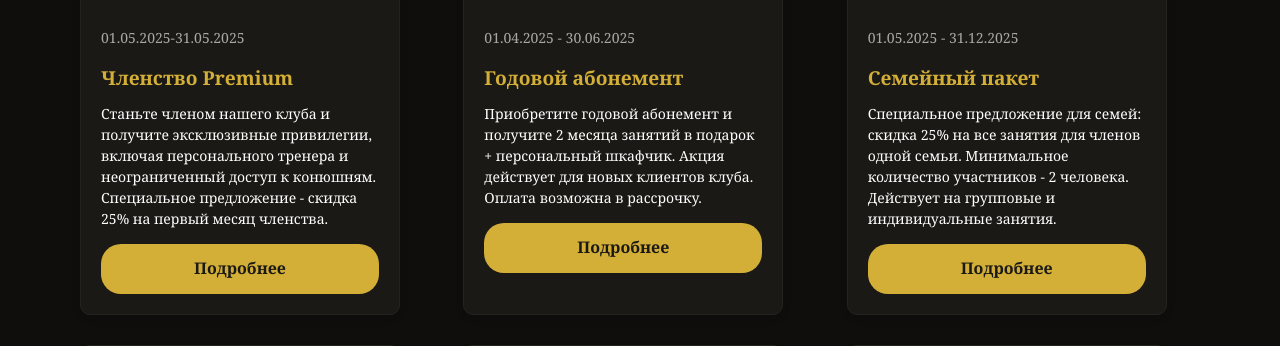
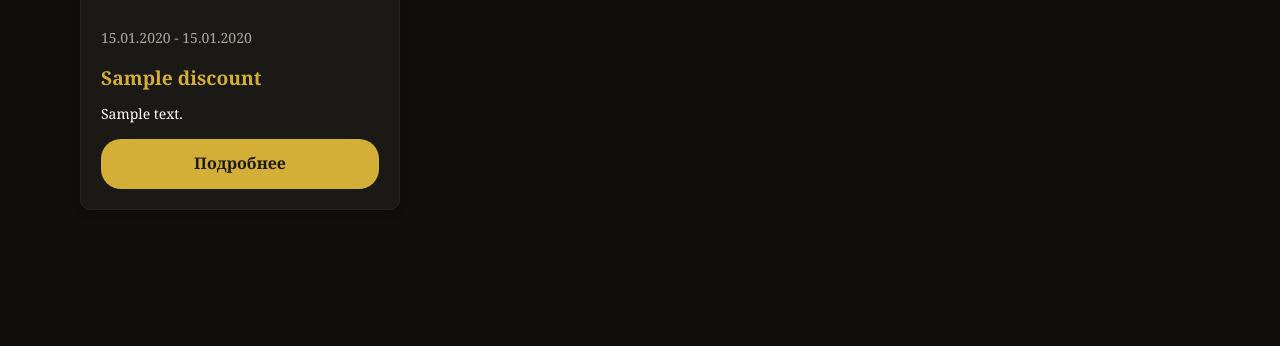
Before and after one commit to Gopi-o/equites, a PHP site: page /pages/discount.php in a window 1280 px wide. Shown: the part 486-832 px from the top of the page. Run offline with PHP 8.4, Linux system fonts and the light colour scheme; tables that the repository leaves empty or names only in its code hold one stand-in row (values such as "Sample post"); grey boxes marked "Sample" are stand-in pictures.

Commit message:
вывела акции и новинки

```diff
--- a/function.php
+++ b/function.php
@@ -4,8 +4,8 @@
         $driver = 'mysql';
         $host = 'equites';
         $db_name = 'equites';
-        $db_user = 'root';
-        $db_password = '';
+        $db_user = 'mysql';
+        $db_password = 'mysql';
         $charset = 'utf8mb4';
 
         $options = [
@@ -67,4 +67,18 @@
     $sql = "SELECT id, name, country, logo, more FROM brands ORDER BY id ASC";
     return query($sql);
     }
+
+    function getDiscounts() {
+    $sql = "SELECT discount_id, title, description, start_date, end_date, image_url
+            FROM discount
+            ORDER BY start_date DESC";
+    return query($sql);
+    }
+
+    function getNovelties() {
+    $sql = "SELECT id, title, description, date, link_text, link_url
+            FROM novelties
+            ORDER BY date DESC";
+    return query($sql);
+    }
 ?>
--- a/pages/discount.php
+++ b/pages/discount.php
@@ -1,93 +1,30 @@
 <?php include($_SERVER['DOCUMENT_ROOT'] . '/pages/template/main/header.php')?>
-
-
 
     <div class="wrapper">
         <div class="container">
-
             <div class="content">
                 <div class="discount_block">
                     <h2 class="discount_title text-center">Акции</h2>
                     <div class="disconts_all">
-
+                        <?php
+                        $discounts = getDiscounts();
+                        foreach ($discounts as $discount):
+                            // Форматируем даты
+                            $start_date = date('d.m.Y', strtotime($discount['start_date']));
+                            $end_date = date('d.m.Y', strtotime($discount['end_date']));
+                        ?>
                         <div class="discount_card card">
-
-                            <img src="/assets/resources/img/discount/premium_membership.png" alt="">
+                            <img src="/assets/resources/img/discount/<?= htmlspecialchars($discount['image_url']) ?>" alt="<?= htmlspecialchars($discount['title']) ?>">
                             <div class="card_body">
                                 <div class="date">
-
-                                    <p>01.05.2025-31.05.2025</p>
+                                    <p><?= $start_date ?> - <?= $end_date ?></p>
                                 </div>
-                                <h5>Членство Premium</h5>
-                                <p>Станьте членом нашего клуба и получите эксклюзивные привилегии, включая персонального тренера и неограниченный доступ к конюшням. Специальное предложение - скидка 25% на первый месяц членства.</p>
+                                <h5><?= htmlspecialchars($discount['title']) ?></h5>
+                                <p><?= htmlspecialchars($discount['description']) ?></p>
                                 <a class="button_dicsount" href="">Подробнее</a>
                             </div>
                         </div>
-                        <div class="discount_card card">
-
-                            <img src="/assets/resources/img/discount/annual_subscription.png" alt="">
-                            <div class="card_body">
-                                <div class="date">
-
-                                    <p>01.04.2025 - 30.06.2025</p>
-                                </div>
-                                <h5>Годовой абонемент</h5>
-                                <p>Приобретите годовой абонемент и получите 2 месяца занятий в подарок + персональный шкафчик. Акция действует для новых клиентов клуба. Оплата возможна в рассрочку.</p>
-                                <a class="button_dicsount" href="">Подробнее</a>
-                            </div>
-                        </div>
-                        <div class="discount_card card">
-
-                            <img src="/assets/resources/img/discount/family_package.png" alt="">
-                            <div class="card_body">
-                                <div class="date">
-
-                                    <p>01.05.2025 - 31.12.2025</p>
-                                </div>
-                                <h5>Семейный пакет</h5>
-                                <p>Специальное предложение для семей: скидка 25% на все занятия для членов одной семьи. Минимальное количество участников - 2 человека. Действует на групповые и индивидуальные занятия.</p>
-                                <a class="button_dicsount" href="">Подробнее</a>
-                            </div>
-                        </div>
-                        <div class="discount_card card">
-
-                            <img src="/assets/resources/img/discount/kids_groups.png" alt="">
-                            <div class="card_body">
-                                <div class="date">
-
-                                    <p>15.05.2025 - 15.07.2025</p>
-                                </div>
-                                <h5>Детские группы</h5>
-                                <p>Новые детские группы с профессиональными тренерами. Первое пробное занятие бесплатно! Специальная программа для детей от 5 до 14 лет. Группы формируются по возрасту и уровню подготовки.</p>
-                                <a class="button_dicsount" href="">Подробнее</a>
-                            </div>
-                        </div>
-                        <div class="discount_card card">
-
-                            <img src="/assets/resources/img/discount/equipment_discount.png" alt="">
-                            <div class="card_body">
-                                <div class="date">
-
-                                    <p>10.05.2025 - 10.06.2025</p>
-                                </div>
-                                <h5>Скидки на экипировку</h5>
-                                <p>Скидка 15% на всю экипировку для верховой езды при покупке абонемента. В акции участвуют товары ведущих брендов: Pikeur, Cavallo, Equiline. Акция суммируется с другими скидками.</p>
-                                <a class="button_dicsount" href="">Подробнее</a>
-                            </div>
-                        </div>
-                        <div class="discount_card card">
-
-                            <img src="/assets/resources/img/discount/weekend_special.png" alt="">
-                            <div class="card_body">
-                                <div class="date">
-
-                                    <p>Специальные выходные</p>
-                                </div>
-                                <h5>Членство Premium</h5>
-                                <p>Каждые выходные специальные цены на конные прогулки в парке. Групповые прогулки от 1500 руб. вместо 2000 руб. Индивидуальные прогулки - скидка 20%. Предварительная запись обязательна.</p>
-                                <a class="button_dicsount" href="">Подробнее</a>
-                            </div>
-                        </div>
+                        <?php endforeach; ?>
                     </div>
 
                     <div class="pagination">
```
Also changed, not shown: pages/novelty.php (+17 -28 lines).
